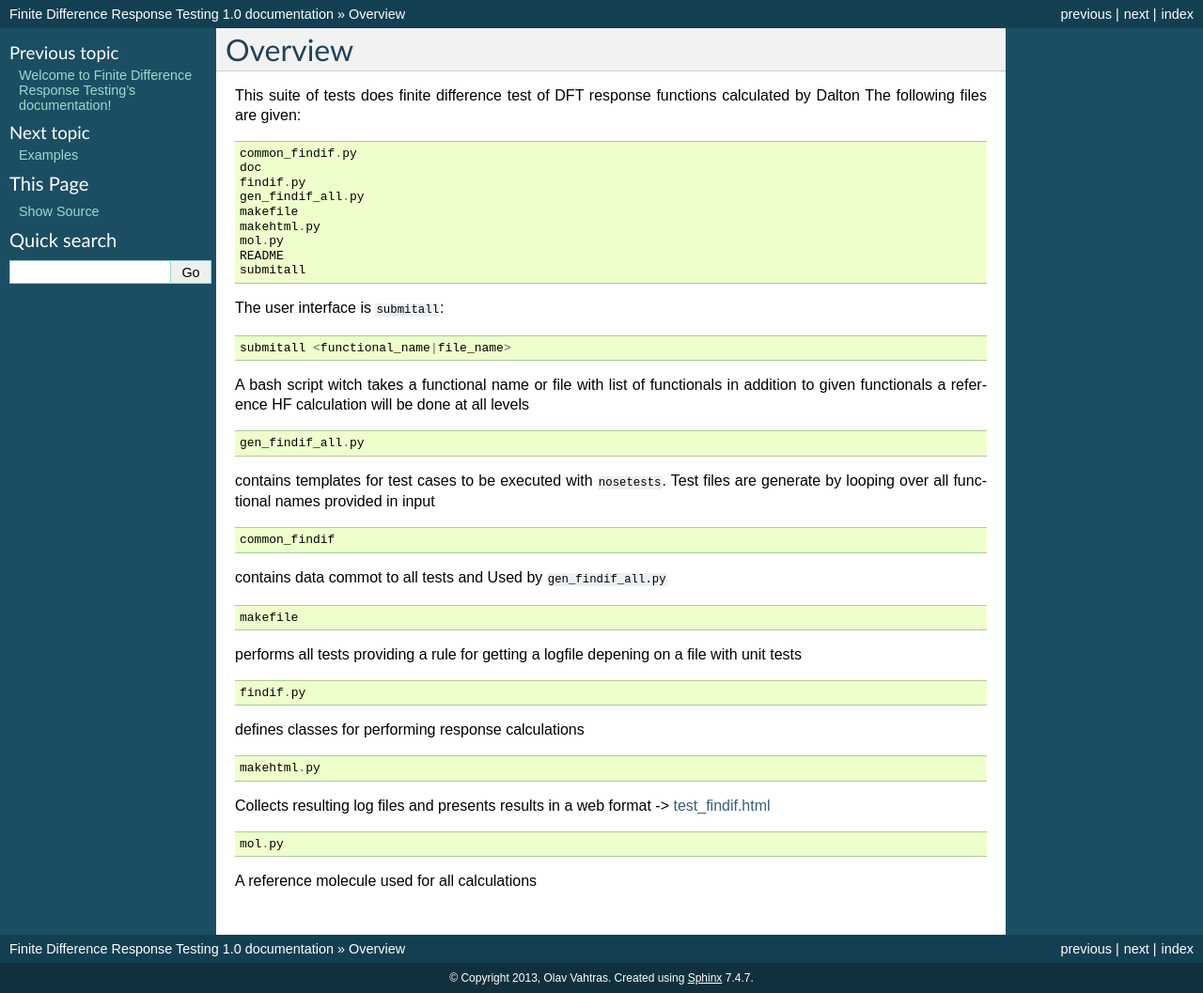
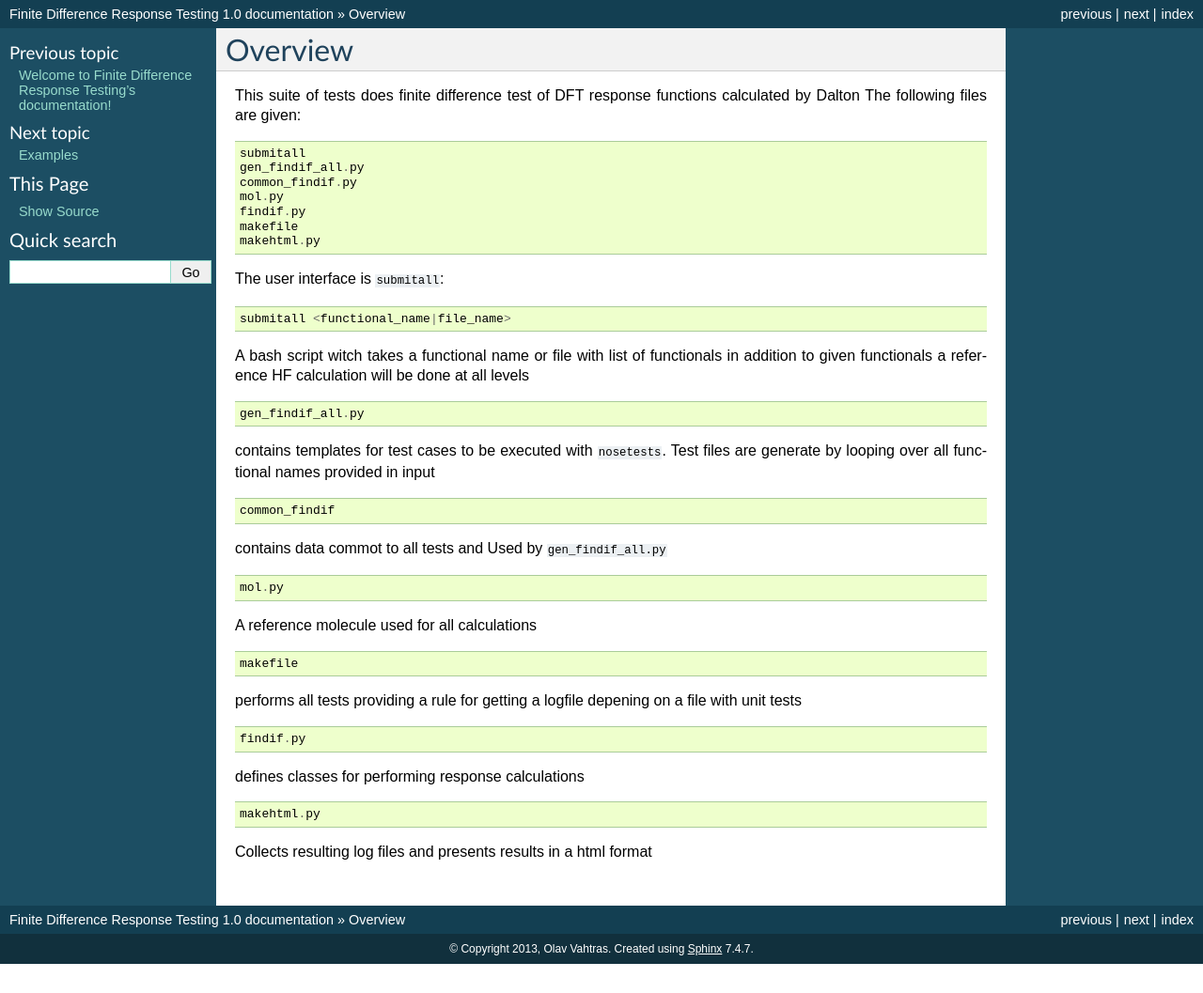
Before and after one commit to vahtras/fdrsp, a Sphinx documentation site: the page built from doc/overview.rst, in a window 1280 px wide. Shown: the whole page at 94% size. Built offline with Sphinx 7.4.7, drawn with Linux system fonts in a browser that asks for light colours; pages that are not in the unit, such as notebooks, are missing from menus; after the commit the page ends 1026 px from its top, so only the background shows below that.

Commit message:
Mostly improve docs

```diff
--- a/doc/example.rst
+++ b/doc/example.rst
@@ -84,7 +84,8 @@ The results will be the file `test_findif.html <_static/hf/test_findif.html>`_
     ./makehtml.py test_findif_ev_closed_singlet.log test_findif_ev_open_singlet.log test_findif_lr_closed_singlet.log test_findif_lr_open_singlet.log test_findif_lr_open_triplet.log test_findif_qr_closed_singlet.log test_findif_qr_closed_triplet.log test_findif_qr_open_singlet.log test_findif_qr_open_triplet.log test_findif_cr_closed_singlet.log
     tar cfz test_findif.tgz test_findif.html test_findif_ev_closed_singlet.log test_findif_ev_open_singlet.log test_findif_lr_closed_singlet.log test_findif_lr_open_singlet.log test_findif_lr_open_triplet.log test_findif_qr_closed_singlet.log test_findif_qr_closed_triplet.log test_findif_qr_open_singlet.log test_findif_qr_open_triplet.log test_findif_cr_closed_singlet.log test_findif_ev_closed_singlet.d test_findif_ev_open_singlet.d test_findif_lr_closed_singlet.d test_findif_lr_open_singlet.d test_findif_lr_open_triplet.d test_findif_qr_closed_singlet.d test_findif_qr_closed_triplet.d test_findif_qr_open_singlet.d test_findif_qr_open_triplet.d test_findif_cr_closed_singlet.d
 
-    For an overview of results open test_findif.html in your browser
+    For an overview of results open file:///tmp/fdrsp/test_findif.html in your browser
+    Results, output and logfiles are saved in compressed archive test_findif.tgz
 
 Hartree-Fock and LDA
 --------------------
@@ -197,3 +198,4 @@ Here a failing test generates a link to the corresponding output file.
     tar cfz test_findif.tgz test_findif.html test_findif_ev_closed_singlet.log test_findif_ev_open_singlet.log test_findif_lr_closed_singlet.log test_findif_lr_open_singlet.log test_findif_lr_open_triplet.log test_findif_qr_closed_singlet.log test_findif_qr_closed_triplet.log test_findif_qr_open_singlet.log test_findif_qr_open_triplet.log test_findif_cr_closed_singlet.log test_findif_ev_closed_singlet.d test_findif_ev_open_singlet.d test_findif_lr_closed_singlet.d test_findif_lr_open_singlet.d test_findif_lr_open_triplet.d test_findif_qr_closed_singlet.d test_findif_qr_closed_triplet.d test_findif_qr_open_singlet.d test_findif_qr_open_triplet.d test_findif_cr_closed_singlet.d dist
 
     For an overview of results open file:///tmp/fdrsp/test_findif.html in your browser
+    Results, output and logfiles are saved in compressed archive test_findif.tgz
--- a/doc/index.rst
+++ b/doc/index.rst
@@ -13,8 +13,7 @@ Contents:
 
     overview
     example
-    submitall
-    gen_findif_all
+    code
 
 
 
--- a/doc/overview.rst
+++ b/doc/overview.rst
@@ -4,15 +4,13 @@ Overview
 This suite of tests does finite difference test of DFT response functions calculated by Dalton
 The following files are given::
 
+    submitall
+    gen_findif_all.py
     common_findif.py
-    doc
+    mol.py
     findif.py
-    gen_findif_all.py
     makefile
     makehtml.py
-    mol.py
-    README
-    submitall
 
 
 The user interface is ``submitall``::
@@ -47,10 +50,6 @@ defines classes for performing response calculations
 
     makehtml.py
 
-Collects resulting log files and presents results in a web format
--> `test_findif.html <../../../test_findif.html>`_
+Collects resulting log files and presents results in a html format
 
 ::
-
-    mol.py
-A reference molecule used for all calculations
```
Also changed, not shown: other parts of doc/overview.rst (+5 -0 lines), doc/gen_findif_all.rst (deleted, +0 -38 lines), doc/submitall.rst (deleted, +0 -10 lines), 1 other file.
